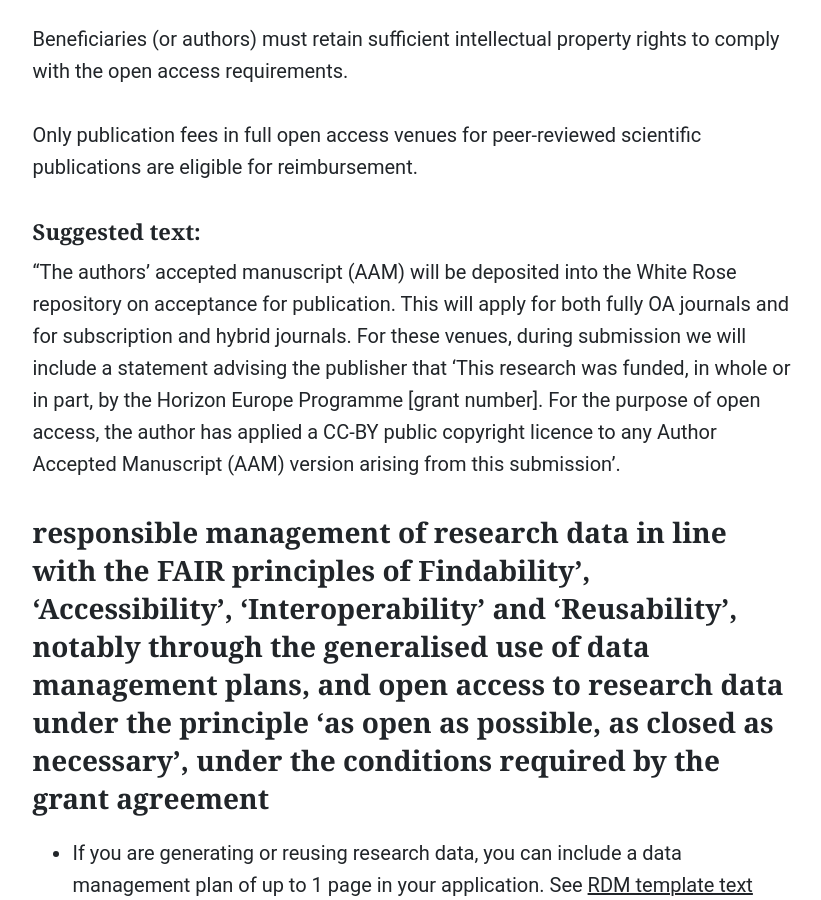
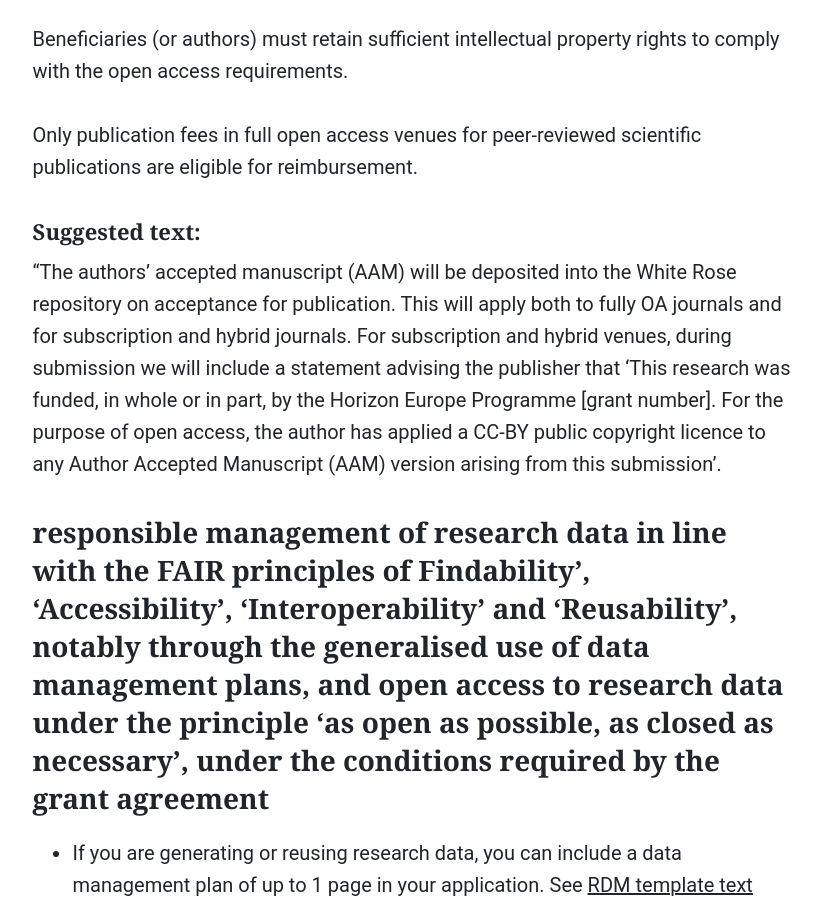
Before and after one commit to uol-library/rdl-handbook, a Jekyll site: the page built from pages/open-research/open-science-template.md, in a window 1280 px wide and 900 px high, scrolled down 1634 px. Shown: the whole window, without its empty margins (352-1173 px from the left). Built offline with Jekyll 4.4.1, drawn with Linux system fonts in a browser that asks for light colours; some web fonts are replaced.

Commit message:
Update open-science-template.md

```diff
--- a/pages/open-research/open-science-template.md
+++ b/pages/open-research/open-science-template.md
@@ -28,7 +28,7 @@ Beneficiaries (or authors) must retain sufficient intellectual property rights t
 Only publication fees in full open access venues for peer-reviewed scientific publications are eligible for reimbursement.
 
 ##### Suggested text:
-"The authors' accepted manuscript (AAM) will be deposited into the White Rose repository on acceptance for publication. This will apply for both fully OA journals and for subscription and hybrid journals. For these venues, during submission we will include a statement advising the publisher that 'This research was funded, in whole or in part, by the Horizon Europe Programme [grant number]. For the purpose of open access, the author has applied a CC-BY public copyright licence to any Author Accepted Manuscript (AAM) version arising from this submission'.
+"The authors' accepted manuscript (AAM) will be deposited into the White Rose repository on acceptance for publication. This will apply both to fully OA journals and for subscription and hybrid journals. For subscription and hybrid venues, during submission we will include a statement advising the publisher that 'This research was funded, in whole or in part, by the Horizon Europe Programme [grant number]. For the purpose of open access, the author has applied a CC-BY public copyright licence to any Author Accepted Manuscript (AAM) version arising from this submission'.
 
 
 #### responsible management of research data in line with the FAIR principles of Findability’, ‘Accessibility’, ‘Interoperability’ and ‘Reusability’, notably through the generalised use of data management plans, and open access to research data under the principle ‘as open as possible, as closed as necessary’, under the conditions required by the grant agreement
```
